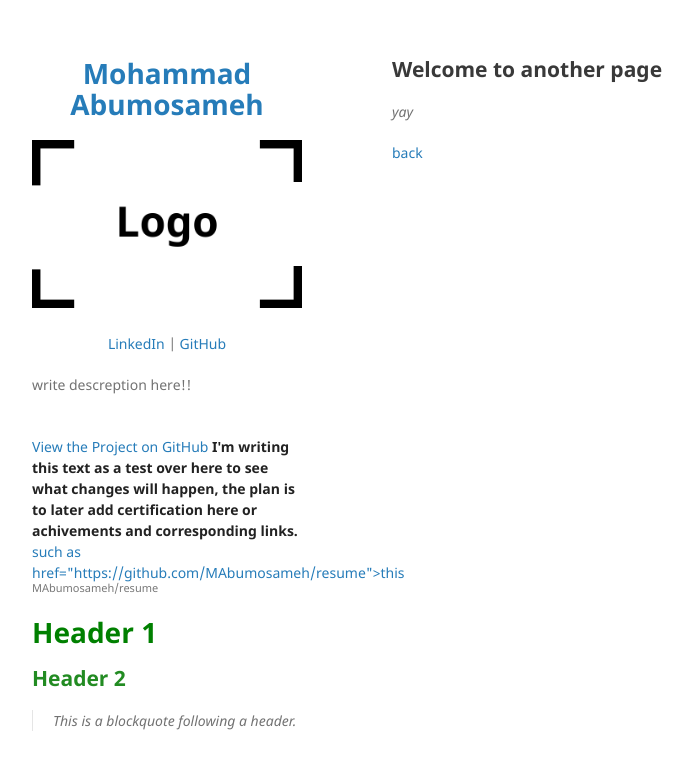
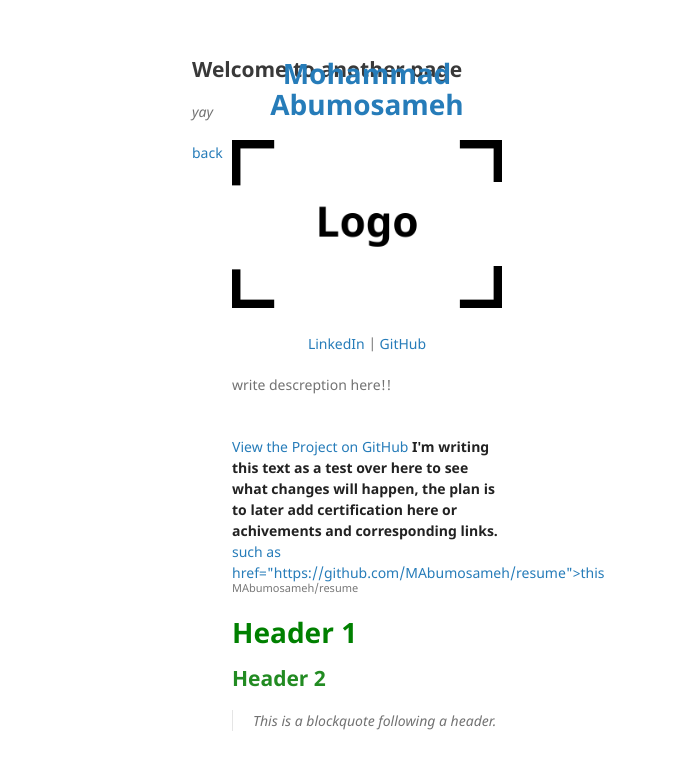
Before and after one commit to MAbumosameh/resume, a Jekyll site: the page built from another-page.md, in a window 1280 px wide. Shown: the top 770 px of the page, without its empty margins (178-871 px from the left). Built offline with Jekyll 4.4.1, drawn with Linux system fonts in a browser that asks for light colours; our own code applies the rules of GitHub Pages for plain Markdown files.

Commit message:
Update jekyll-theme-minimal.scss

```diff
--- a/_sass/jekyll-theme-minimal.scss
+++ b/_sass/jekyll-theme-minimal.scss
@@ -56,7 +56,7 @@ a:hover small {
 }
 
 .wrapper {
-  width:860px;
+  width:460px;
   margin:0 auto;
 }
 
```
